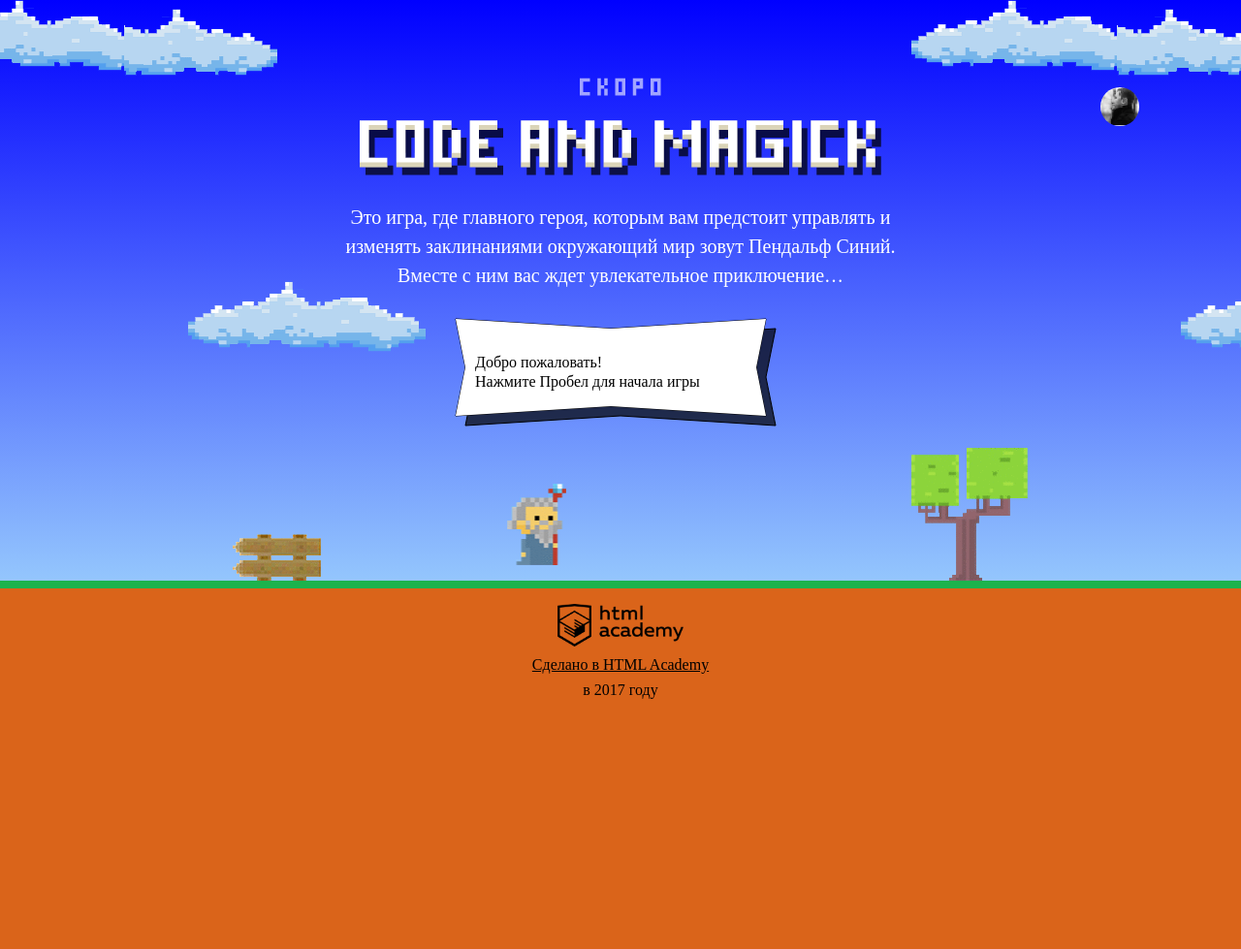
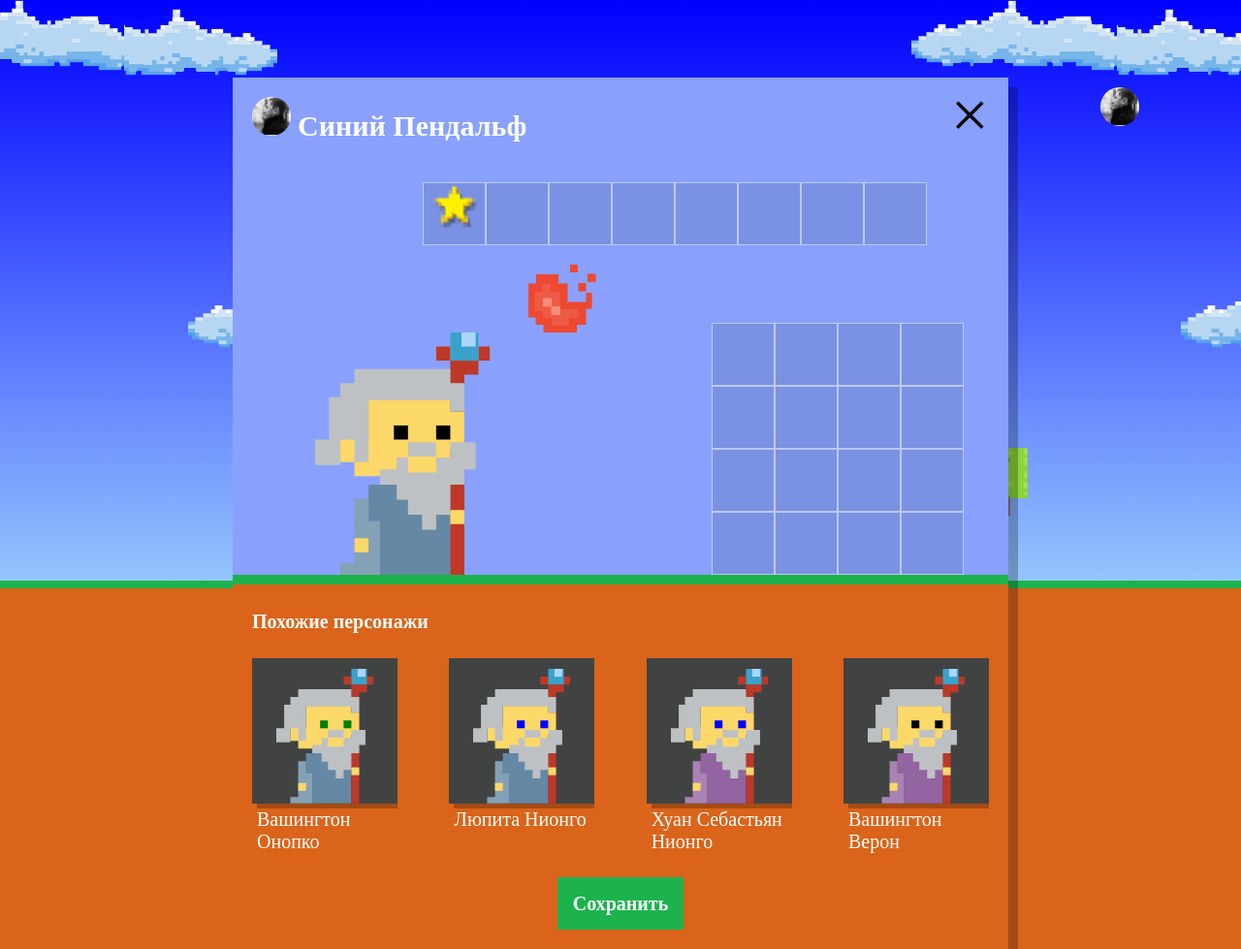
Before and after one commit to words-ir/1171331-code-and-magick-18, a website: page index.html in a window 1280 px wide. Shown: the whole page at 97% size. Before the commit the page ends 800 px from the top, so only its background shows below. Drawn offline with Linux system fonts and the light colour scheme; a web font is replaced by a local one.

Commit message:
Учебный проект: нас орда

```diff
--- a/index.html
+++ b/index.html
@@ -180,7 +180,7 @@
     <p class="setup-similar-label">Петр Петров</p>
   </div>
 </template>
-
+<script src="js/setup.js"></script>
 <script src="js/game.js"></script>
 
 </body>
--- /dev/null
+++ b/js/setup.js
@@ -0,0 +1,58 @@
+'use strict';
+
+var WIZARD_NAMES = ['Иван', 'Хуан Себастьян', 'Мария', 'Кристофер', 'Виктор', 'Юлия', 'Люпита', 'Вашингтон'];
+var WIZARD_SURNAMES = ['да Марья', 'Верон', 'Мирабелла', 'Вальц', 'Онопко', 'Топольницкая', 'Нионго', 'Ирвинг'];
+var WIZARD_COAT_COLOR = ['rgb(101, 137, 164)', 'rgb(241, 43, 107)', 'rgb(146, 100, 161)', 'rgb(56, 159, 117)', 'rgb(215, 210, 55)', 'rgb(0, 0, 0)'];
+var WIZARD_EYES_COLOR = ['black', 'red', 'blue', 'yellow', 'green'];
+
+var userDialog = document.querySelector('.setup');
+userDialog.classList.remove('hidden');
+
+document.querySelector('.setup-similar').classList.remove('hidden');
+
+var similarListElement = document.querySelector('.setup-similar-list');
+var similarWizardTemplate = document.querySelector('#similar-wizard-template')
+    .content
+    .querySelector('.setup-similar-item');
+
+var wizards = [
+  {
+    name: WIZARD_NAMES[Math.floor(Math.random() * WIZARD_NAMES.length)] + ' ' + WIZARD_SURNAMES[Math.floor(Math.random() * WIZARD_SURNAMES.length)],
+    coatColor: WIZARD_COAT_COLOR[Math.floor(Math.random() * WIZARD_COAT_COLOR.length)],
+    eyesColor:WIZARD_EYES_COLOR[Math.floor(Math.random() * WIZARD_EYES_COLOR.length)]
+  },
+  {
+    name: WIZARD_NAMES[Math.floor(Math.random() * WIZARD_NAMES.length)] + ' ' + WIZARD_SURNAMES[Math.floor(Math.random() * WIZARD_SURNAMES.length)],
+    coatColor: WIZARD_COAT_COLOR[Math.floor(Math.random() * WIZARD_COAT_COLOR.length)],
+    eyesColor:WIZARD_EYES_COLOR[Math.floor(Math.random() * WIZARD_EYES_COLOR.length)]
+  },
+  {
+    name: WIZARD_NAMES[Math.floor(Math.random() * WIZARD_NAMES.length)] + ' ' + WIZARD_SURNAMES[Math.floor(Math.random() * WIZARD_SURNAMES.length)],
+    coatColor: WIZARD_COAT_COLOR[Math.floor(Math.random() * WIZARD_COAT_COLOR.length)],
+    eyesColor:WIZARD_EYES_COLOR[Math.floor(Math.random() * WIZARD_EYES_COLOR.length)]
+  },
+  {
+    name: WIZARD_NAMES[Math.floor(Math.random() * WIZARD_NAMES.length)] + ' ' + WIZARD_SURNAMES[Math.floor(Math.random() * WIZARD_SURNAMES.length)],
+    coatColor: WIZARD_COAT_COLOR[Math.floor(Math.random() * WIZARD_COAT_COLOR.length)],
+    eyesColor:WIZARD_EYES_COLOR[Math.floor(Math.random() * WIZARD_EYES_COLOR.length)]
+  }
+];
+
+
+var renderWizard = function (wizard) {
+  var wizardElement = similarWizardTemplate.cloneNode(true);
+
+  wizardElement.querySelector('.setup-similar-label').textContent =wizards[i].name;
+  wizardElement.querySelector('.wizard-coat').style.fill = wizards[i].coatColor;
+  wizardElement.querySelector('.wizard-eyes').style.fill = wizards[i].eyesColor;
+
+  return wizardElement;
+}
+
+var fragment = document.createDocumentFragment();
+for (var i = 0; i < wizards.length; i++) {
+  fragment.appendChild(renderWizard(wizards[i]));
+}
+similarListElement.appendChild(fragment);
+
+userDialog.querySelector('.setup-similar').classList.remove('hidden');
```
